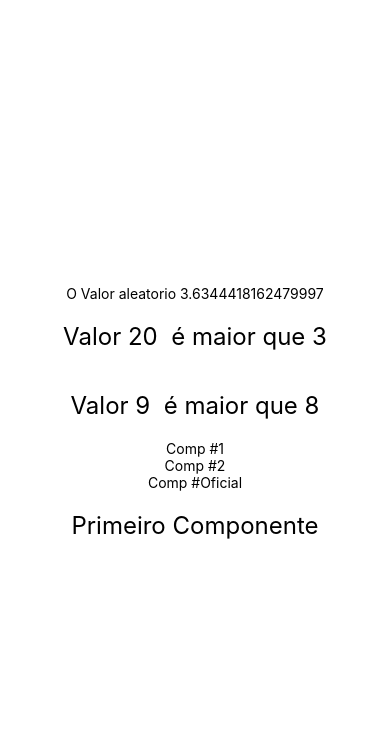
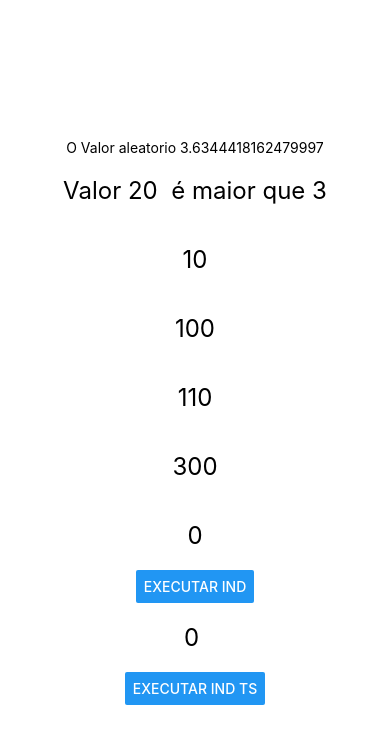
Before and after one commit to joaomotajr/curso-react-exercicios, a React Native app: screen / in a window 390 px wide. Shown: the top 744 px of the page. Built offline with nearby package versions, Linux system fonts and the light colour scheme.

Commit message:
feat/sessao4-aulas

```diff
--- a/src/App.tsx
+++ b/src/App.tsx
@@ -1,10 +1,12 @@
 import React from 'react';
-import { View, Text, StyleSheet } from 'react-native';
-import Primeiro from './components/Primeiro'
-import Comp, {Comp1, Comp2 } from './components/Multi'
+import { View, StyleSheet } from 'react-native';
+// import Primeiro from './components/Primeiro'
+// import Comp, {Comp1, Comp2 } from './components/Multi'
 import MinMax from './components/MinMax';
-import Aleatorio from './components/Aleatorio';
 import AleatorioTS from './components/AleatorioTS';
+import Pai from './components/direta/Pai';
+import PaiInd from './components/indireta/Pai'
+import PaiIndTS from './components/indireta/PaiTS'
 
 //export default () => <View><Primeiro /></View>
 
@@ -12,11 +14,15 @@ export default () => (
   <View style = {style.App}>
     <AleatorioTS min={3} max={20}></AleatorioTS>
     <MinMax min={3} max={20} />
-    <MinMax min={8} max={9} />
-    <Comp1 />
-    <Comp2 />
-    <Comp />
-    <Primeiro />
+    {/* <MinMax min={8} max={9} /> */}
+    {/* <Comp1 /> */}
+    {/* <Comp2 /> */}
+    {/* <Comp /> */}
+    {/* <Primeiro /> */}
+    <Pai />
+    <PaiInd />
+    <PaiIndTS />
+
   </View>
 )
 const style = StyleSheet.create({
--- /dev/null
+++ b/src/components/direta/Filho.tsx
@@ -0,0 +1,18 @@
+import React from "react"
+import { Text } from 'react-native'
+import estilo from "../estilo"
+
+type props = {
+    x: number,
+    y: number
+}
+
+export default ({x,y}:props) => {
+
+    return (
+        <>
+            <Text style={estilo.txtG}>{x}</Text>
+            <Text style={estilo.txtG}>{y}</Text>
+        </>
+    )
+}
--- /dev/null
+++ b/src/components/direta/Pai.tsx
@@ -0,0 +1,13 @@
+import React from "react"
+import Filho from "./Filho"
+
+export default () => {
+    let a = 10
+    let b = 100
+    return (
+        <>
+            <Filho x={a} y={b} />
+            <Filho x={a + 100} y={b+ 200} />
+        </>
+    )
+}
--- /dev/null
+++ b/src/components/indireta/Filho.js
@@ -0,0 +1,24 @@
+import React from "react"
+import { Button } from 'react-native'
+
+export default props => {
+
+    function gerarNumero(pMin, pMax) {
+        const fator = pMax - pMin + 1
+        return parseInt (Math.random() * fator) + pMin
+    }
+
+    return (
+        <>
+            <Button
+                title="Executar Ind"
+                onPress={function() {
+                            const n = gerarNumero(props.min, props.max)
+                            props.funcao(n)
+                        }
+
+                }
+            />
+        </>
+    )
+}
--- /dev/null
+++ b/src/components/indireta/FilhoTS.tsx
@@ -0,0 +1,29 @@
+import React from "react"
+import { Button } from 'react-native'
+
+type props = {
+    min: number,
+    max: number,
+    funcao: Function
+}
+
+export default ({min, max, funcao}:props) => {
+
+    const gerarNumero = (pMin: number, pMax: number):number => {
+        const fator: number = pMax - pMin + 1;
+        return (Math.random() * fator) + pMin;
+    };
+
+    return (
+        <>
+            <Button
+                title="Executar Ind TS"
+                onPress={() => {
+                        const n = gerarNumero(min, max)
+                        funcao(n)
+                    }
+                }
+            />
+        </>
+    )
+}
--- /dev/null
+++ b/src/components/indireta/Pai.js
@@ -0,0 +1,25 @@
+import React, {useState} from "react"
+import Filho from "./Filho"
+import { Text } from "react-native";
+import estilo from "../estilo";
+
+export default () => {
+
+    const [num, setNum] = useState(0)
+
+    function exibirValor(numero) {
+        setNum(numero);
+    }
+
+    return (
+        <>
+            <Text style={estilo.txtG}>{num}</Text>
+            <Filho
+                min={1}
+                max={60}
+                funcao={exibirValor}
+            />
+
+        </>
+    )
+}
--- /dev/null
+++ b/src/components/indireta/PaiTS.tsx
@@ -0,0 +1,25 @@
+import React, {useState} from "react"
+import Filho from "./FilhoTS"
+import { Text } from "react-native";
+import estilo from "../estilo";
+
+export default () => {
+
+    const [num, setNum] = useState(0)
+
+    const exibirValor = (numero: number) => {
+        setNum(numero);
+    }
+
+    return (
+        <>
+            <Text style={estilo.txtG}>{num} </Text>
+            <Filho
+                min={1}
+                max={60}
+                funcao={exibirValor}
+            />
+
+        </>
+    )
+}
```
